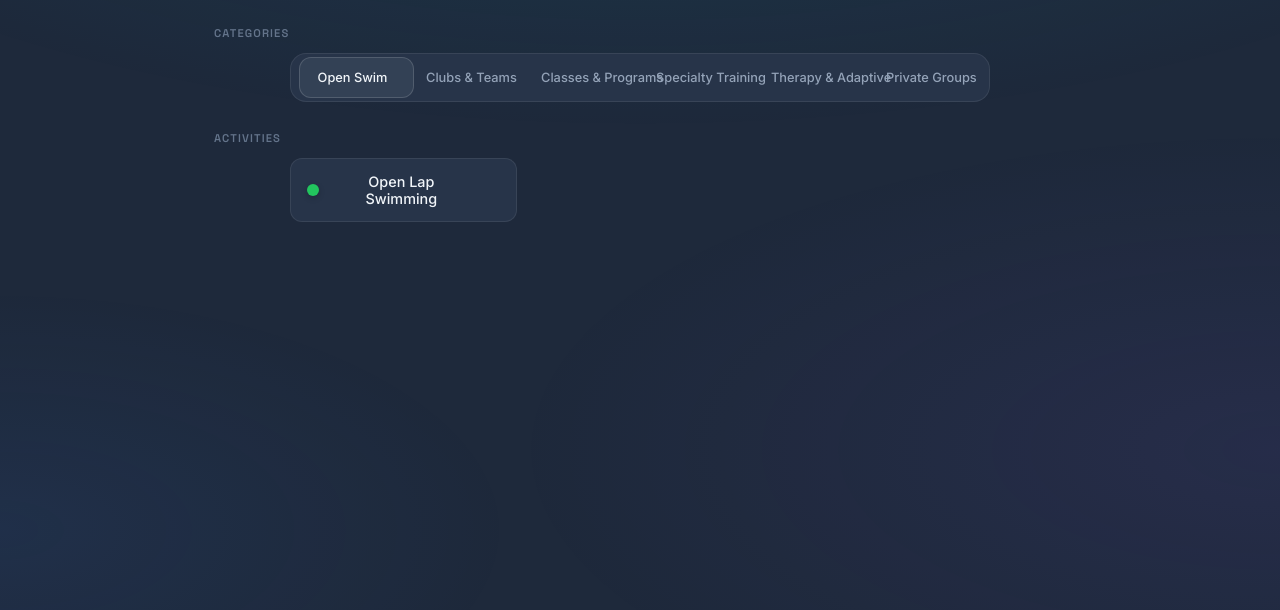
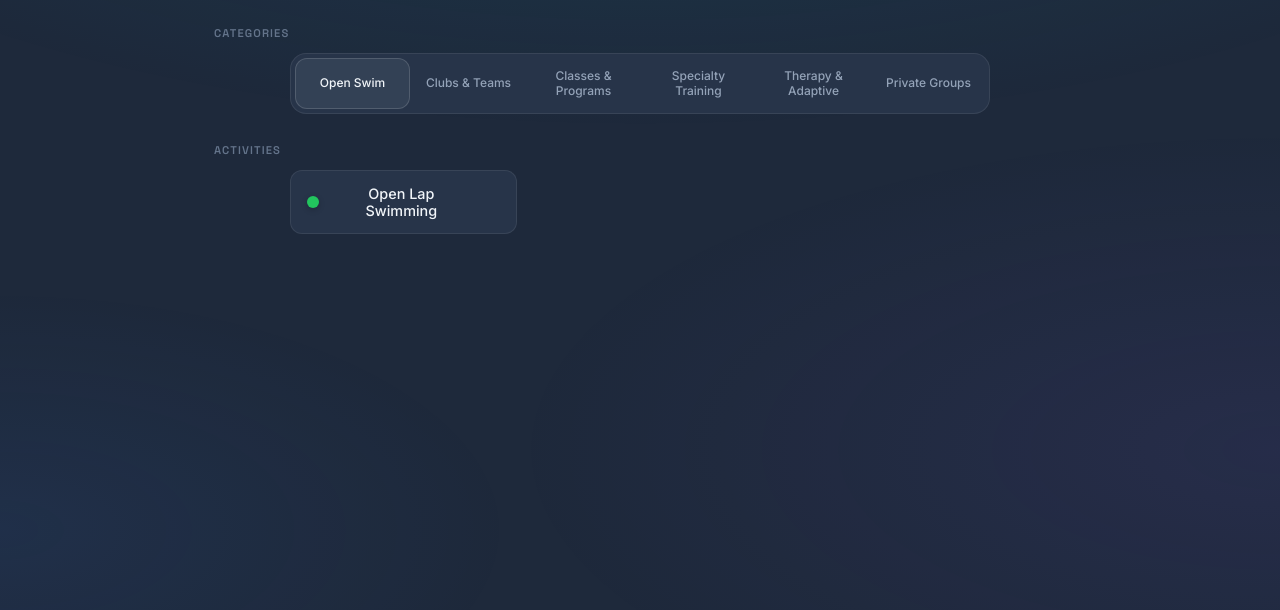
Before and after one commit to otterholte/PoolScheduleVisualizer, a plain HTML site: page index.html in a window 1280 px wide. Both pictures are taken after a click on the button "List". Shown: the part 190-800 px from the top of the page. Drawn offline with Linux system fonts and the light colour scheme.

Commit message:
Fix category tabs to wrap text instead of overlapping
- Allow text to wrap within tabs
- Tabs now expand height as needed
- Use background highlight instead of sliding indicator
- Better support for longer category names

```diff
--- a/css/style.css
+++ b/css/style.css
@@ -1754,32 +1754,30 @@ body::before {
 
 .segment-tabs__track {
   display: flex;
+  flex-wrap: wrap;
   background: var(--bg-secondary);
   border: 1px solid var(--border-subtle);
   border-radius: var(--radius-lg);
   padding: 4px;
-  overflow-x: auto;
-  scrollbar-width: none;
-}
-
-.segment-tabs__track::-webkit-scrollbar {
-  display: none;
+  gap: 2px;
 }
 
 .segment-tab {
   flex: 1;
-  min-width: 90px;
-  padding: 12px 16px;
+  min-width: 80px;
+  padding: 10px 12px;
   background: transparent;
   border: none;
   border-radius: var(--radius);
   font-family: var(--font-sans);
-  font-size: 0.8rem;
+  font-size: 0.75rem;
   font-weight: 500;
   color: var(--text-secondary);
   cursor: pointer;
   transition: all var(--transition-fast);
-  white-space: nowrap;
+  white-space: normal;
+  text-align: center;
+  line-height: 1.3;
   position: relative;
   z-index: 1;
 }
@@ -1790,19 +1788,12 @@ body::before {
 
 .segment-tab--active {
   color: var(--text-primary);
-}
-
-.segment-tabs__indicator {
-  position: absolute;
-  top: 4px;
-  left: 4px;
-  height: calc(100% - 8px);
   background: var(--bg-tertiary);
   border: 1px solid var(--border-light);
-  border-radius: var(--radius);
-  transition: all 0.25s cubic-bezier(0.4, 0, 0.2, 1);
-  z-index: 0;
-  pointer-events: none;
+}
+
+.segment-tabs__indicator {
+  display: none;
 }
 
 /* Segment Content */
@@ -2265,8 +2256,8 @@ body::before {
   }
 
   .segment-tab {
-    min-width: 70px;
-    padding: 10px 12px;
+    min-width: 60px;
+    padding: 8px 10px;
     font-size: 0.7rem;
   }
 
--- a/js/app.js
+++ b/js/app.js
@@ -687,37 +687,14 @@ class PoolScheduleApp {
 
     // Update tab states
     const tabs = document.querySelectorAll('.segment-tab');
-    let activeTab = null;
 
     tabs.forEach(tab => {
       const isActive = tab.dataset.categoryId === categoryId;
       tab.classList.toggle('segment-tab--active', isActive);
-      if (isActive) activeTab = tab;
-    });
-
-    // Move the indicator
-    this.updateSegmentIndicator(activeTab);
+    });
 
     // Render activities for this category
     this.renderSegmentContent(categoryId);
-  }
-
-  /**
-   * Update the sliding indicator position
-   */
-  updateSegmentIndicator(activeTab) {
-    const indicator = this.elements.segmentIndicator;
-    if (!indicator || !activeTab) return;
-
-    const track = activeTab.parentElement;
-    const trackRect = track.getBoundingClientRect();
-    const tabRect = activeTab.getBoundingClientRect();
-
-    const left = tabRect.left - trackRect.left + 4; // +4 for track padding
-    const width = tabRect.width;
-
-    indicator.style.left = `${left}px`;
-    indicator.style.width = `${width}px`;
   }
 
   /**
```
